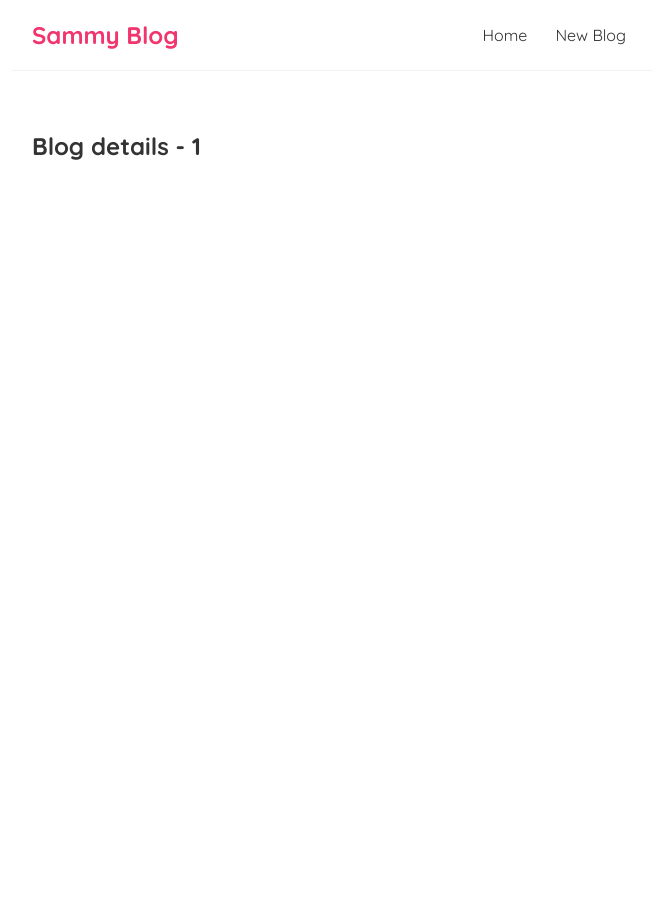
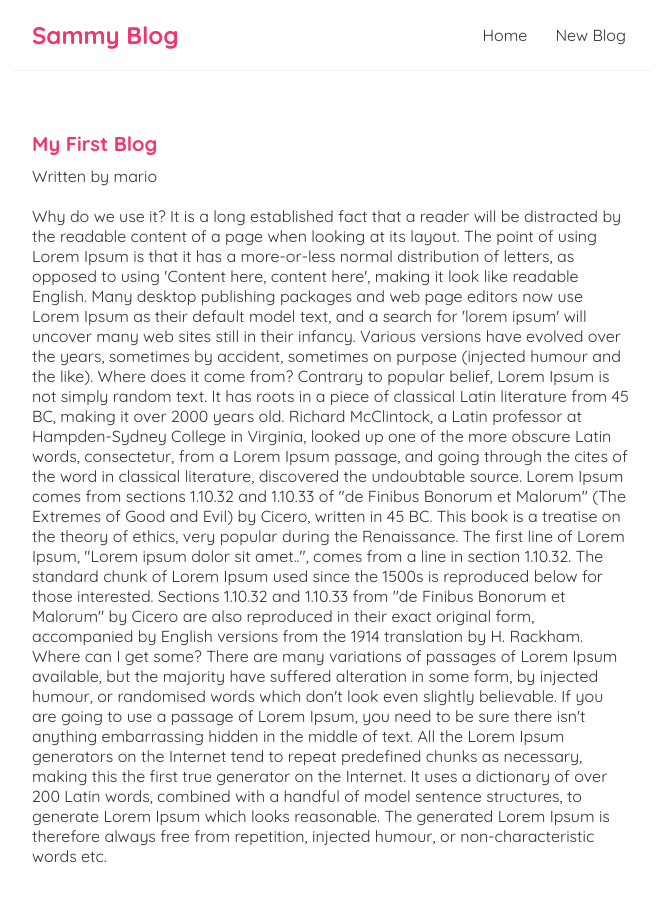
Before and after one commit to sammyxxi/sammy-blog, a React (Create React App) app: page /blogs/1 in a window 1280 px wide. Shown: the top 902 px of the page, without its empty margins (308-967 px from the left). Before the commit the page ends 800 px from the top, so only its background shows below. Built offline with nearby package versions, Linux system fonts and the light colour scheme; data requests are answered from the project's data file.

Commit message:
added hook to blog details comp

```diff
--- a/src/BlogDetails.js
+++ b/src/BlogDetails.js
@@ -1,10 +1,21 @@
 import { useParams } from "react-router-dom";
+import useFetch from "./useFetch";
 
 const BlogDetails = () => {
   const { id } = useParams()
+  const { data: blog, error, isPending } = useFetch('http://localhost:8000/blogs/' + id);
+
   return (
     <div className="blog-details">
-      <h2>Blog details - { id }</h2>
+      { isPending && <div>Loading...</div> }
+      { error && <div>{ error }</div> }
+      { blog && (
+        <article>
+          <h2>{ blog.title }</h2>
+          <p>Written by { blog.author }</p>
+          <div>{ blog.body }</div>
+        </article>
+      )}
     </div>
   );
 }
--- a/src/index.css
+++ b/src/index.css
@@ -50,3 +50,12 @@
 .blog-preview a{
   text-decoration: none;
 }
+
+.blog-details h2 {
+  font-size: 20px;
+  color: #f1356d;
+  margin-bottom: 10px;
+}
+.blog-details div {
+  margin: 20px 0;
+}
```
